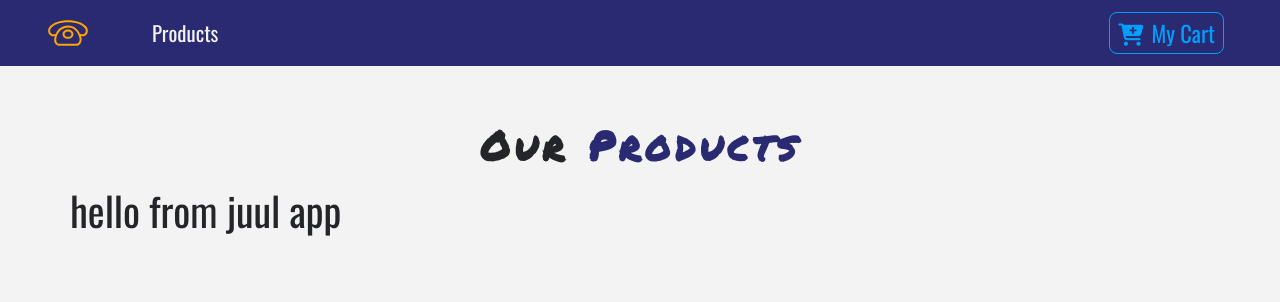
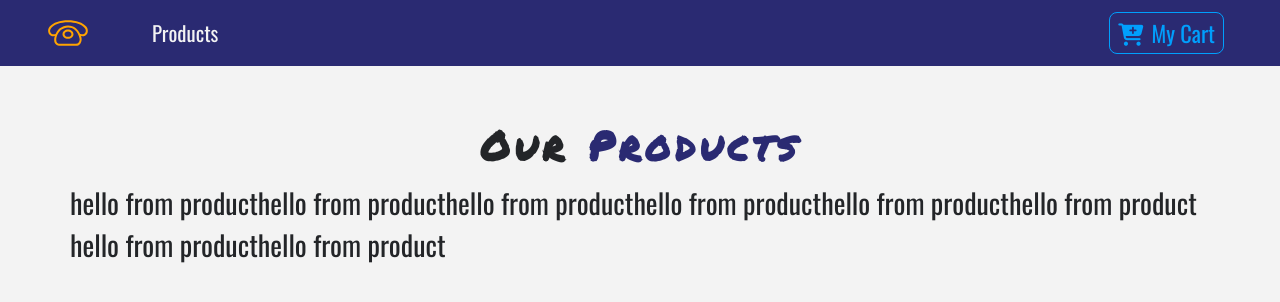
Before and after one commit to rdoty1/reactOnlineStore, a React (Create React App) app in the folder juul/client/: page / in a window 1280 px wide. Shown: the top 302 px of the page. Built offline with nearby package versions, Linux system fonts and the light colour scheme.

Commit message:
new updates to products

```diff
--- a/juul/client/src/components/ProductList.js
+++ b/juul/client/src/components/ProductList.js
@@ -10,7 +10,7 @@
         products:storeProducts
     }
     render() {
-        console.log(this.state.products)
+
         return (
             <React.Fragment>
                 <div className="py-5">
@@ -19,19 +19,19 @@
 
                         <div className="row">
                             <ProductConsumer>
-                                {hello=>{
-                                    return <h1>{hello}</h1>
-
+                                { value =>{
+                                    console.log(value)
+                                    return value.products.map(product => {
+                                        return <Product key={product.id} product={product} />
+                                    })
                                 }}
-
                             </ProductConsumer>
                         </div>
                     </div>
                 </div>
 
+            </React.Fragment>
 
-            </React.Fragment>
-                // {/* <Product/> */}
 
         );
     }
--- a/juul/client/src/context.js
+++ b/juul/client/src/context.js
@@ -1,4 +1,5 @@
 import React, { Component } from 'react';
+import {storeProducts , detailProduct} from './data'
 
 
 const ProductContext = React.createContext();
@@ -6,10 +7,30 @@
 
 
 class ProductProvider extends Component {
+
+    state = {
+        products:storeProducts ,
+        detailProduct: detailProduct
+    }
+
+    handleDetail = () =>{
+        console.log("hello from detail");
+    }
+
+    addToCart = () =>{
+        console.log("hello from add to cart");
+    }
+
+
     render() {
         return (
 
-            <ProductContext.Provider value="hello from juul app">
+            <ProductContext.Provider value={{
+                ...this.state,
+                handleDetail: this.handleDetail,
+                addToCart: this.addToCart
+
+            }}>
                 {this.props.children}
             </ProductContext.Provider>
         );
```
